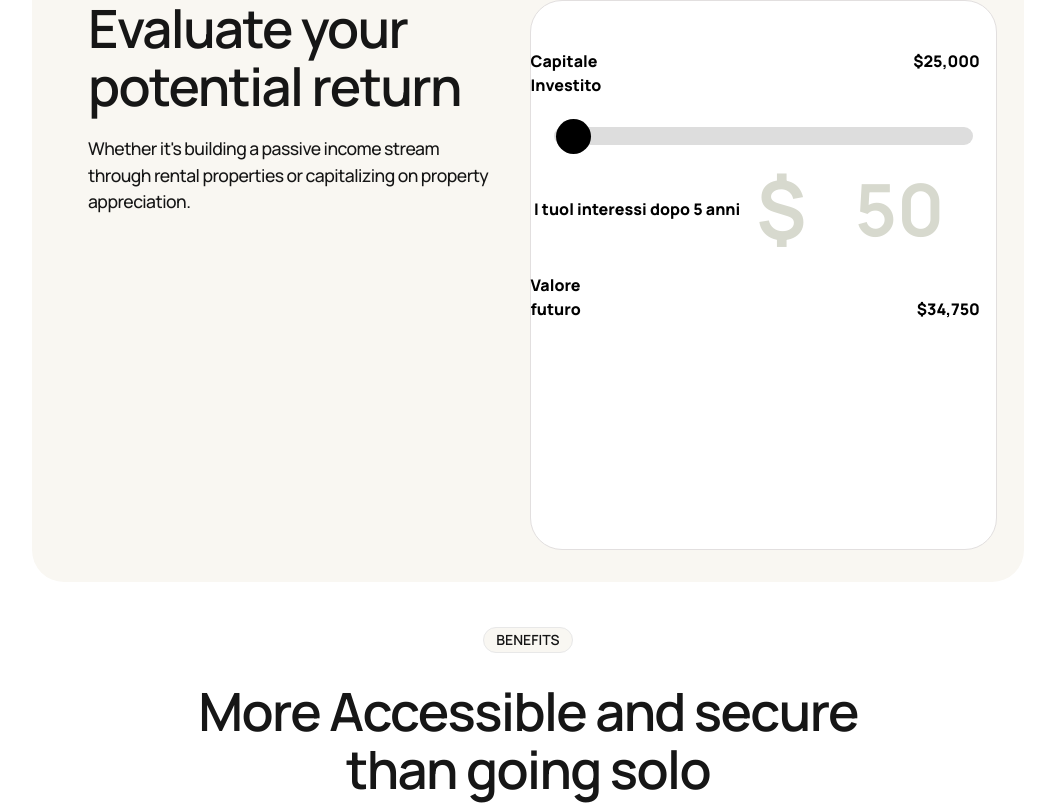
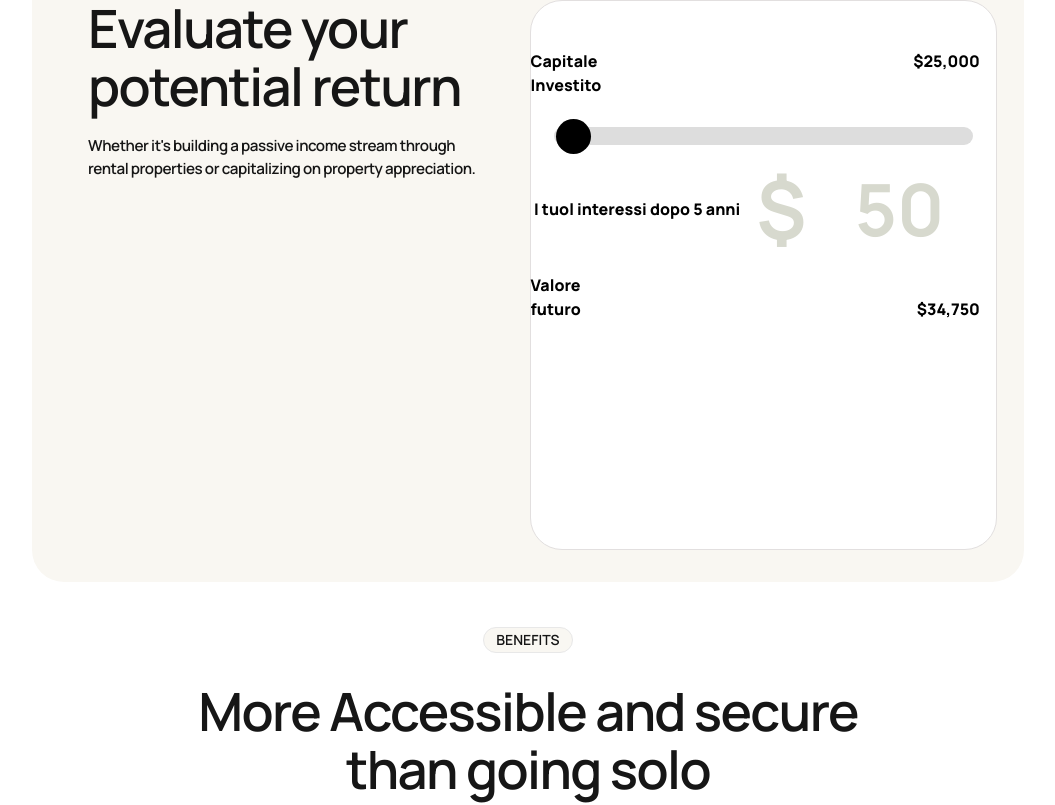
Before and after one commit to Daniel264/Slice, a Next.js app: page / in a window 1280 px wide. Shown: the part 1980-2785 px from the top of the page, without its empty margins (112-1167 px from the left). Built offline with nearby package versions, Linux system fonts and the light colour scheme.

Commit message:
refactor: adjust the general typography styles

```diff
--- a/src/styles/SCSS/_typography.scss
+++ b/src/styles/SCSS/_typography.scss
@@ -1,6 +1,6 @@
 $text-sm: 0.4rem;
 $text-md: 0.65rem;
-$text-lg: 0.85rem;
+$text-lg: 0.95rem;
 $text-xl: 1.1rem;
 $text-2xl: 1.35rem;
 $text-3xl: 1.875rem;
@@ -37,8 +37,8 @@ h1 {
 }
 
 p {
-    font-weight: 500;
-    font-size: $text-xl;
+    font-weight: 600;
+    font-size: $text-lg;
     letter-spacing: -0.03em;
 }
 
--- a/src/styles/SCSS/index.css
+++ b/src/styles/SCSS/index.css
@@ -658,8 +658,8 @@ h1 {
 }
 
 p {
-  font-weight: 500;
-  font-size: 1.1rem;
+  font-weight: 600;
+  font-size: 0.95rem;
   letter-spacing: -0.03em;
 }
 
@@ -686,7 +686,7 @@ h4 {
 }
 
 h5 {
-  font-size: 0.85rem;
+  font-size: 0.95rem;
   font-weight: 500;
   font-style: normal;
   font-variant: normal;
--- a/src/styles/SCSS/layout/_footer.scss
+++ b/src/styles/SCSS/layout/_footer.scss
@@ -73,4 +73,6 @@
             }
         }
     }
+
+
 }
```
Also changed, not shown: 1 other file (tests, documents, lock files or other folders).
